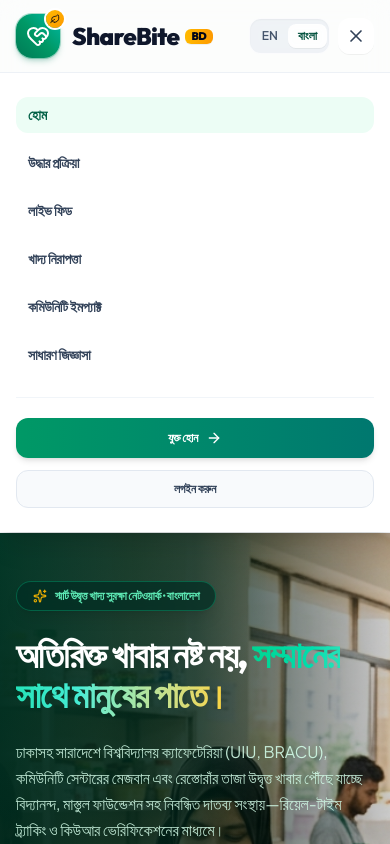
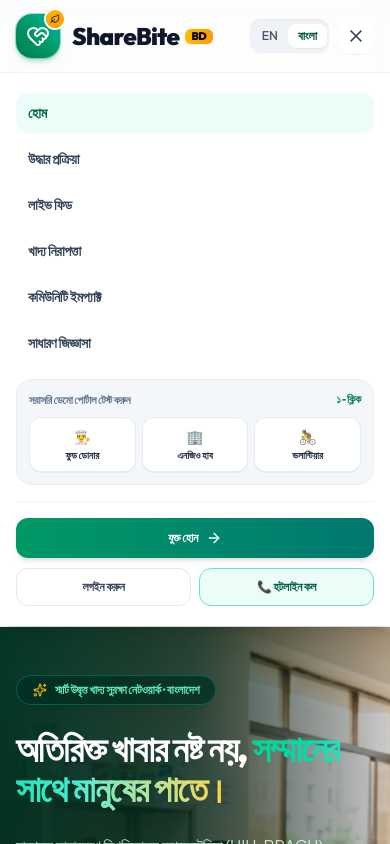
Before and after one commit to mahamudul-hasan7/shearbitebd, a Next.js app: page / in a window 390 px wide. Both pictures are taken after a click on the button 356 px from the left and 36 px from the top of the page. Shown: the top 844 px of the page. Built offline with nearby package versions, Linux system fonts and the light colour scheme.

Commit message:
feat(mobile): landing page mobile menu 1-tap demo switcher, hotline dialer & swipeable area ribbon

```diff
--- a/src/components/home/home-view.tsx
+++ b/src/components/home/home-view.tsx
@@ -756,8 +756,8 @@ export function HomeView() {
 
         {/* Mobile Slide-down Drawer */}
         {isMobileMenuOpen && (
-          <div className="border-t border-slate-200/60 bg-white/90 backdrop-blur-xl px-4 py-6 shadow-xl lg:hidden animate-in slide-in-from-top duration-200">
-            <nav className="grid gap-3">
+          <div className="border-t border-slate-200/60 bg-white/95 backdrop-blur-xl px-4 py-5 shadow-xl lg:hidden animate-in slide-in-from-top duration-200">
+            <nav className="grid gap-1.5">
               {navLinks.map((item) => (
                 <a
                   key={item.id}
@@ -770,7 +770,7 @@ export function HomeView() {
                       window.scrollTo({ top: 0, behavior: "smooth" });
                     }
                   }}
-                  className={`rounded-xl px-3 py-2 text-sm font-heading font-bold transition-colors ${
+                  className={`rounded-xl px-3 py-2.5 text-sm font-heading font-bold transition-colors select-none touch-manipulation ${
                     activeNav === item.id
                       ? "bg-emerald-50 text-emerald-800 font-black"
                       : "text-slate-700 hover:bg-slate-100"
@@ -781,21 +781,63 @@ export function HomeView() {
               ))}
             </nav>
 
-            <div className="mt-6 border-t border-slate-100 pt-5 space-y-3">
+            {/* Direct Demo Portal Switcher for 1-Tap Mobile Testing */}
+            <div className="mt-4 rounded-2xl bg-slate-100/80 p-3 border border-slate-200/60 space-y-2">
+              <div className="flex items-center justify-between text-[11px] font-bold text-slate-500 font-heading">
+                <span>সরাসরি ডেমো পোর্টাল টেস্ট করুন</span>
+                <span className="font-mono text-emerald-700">১-ক্লিক</span>
+              </div>
+              <div className="grid grid-cols-3 gap-1.5">
+                <Link
+                  href={ROUTES.donor.dashboard}
+                  onClick={() => setIsMobileMenuOpen(false)}
+                  className="flex flex-col items-center justify-center rounded-xl bg-white p-2 text-center shadow-2xs hover:bg-emerald-50 active:scale-95 transition-all border border-slate-200/80"
+                >
+                  <span className="text-sm">👨‍🍳</span>
+                  <span className="text-[10px] font-bold text-slate-800 mt-0.5">ফুড ডোনার</span>
+                </Link>
+                <Link
+                  href={ROUTES.ngo.dashboard}
+                  onClick={() => setIsMobileMenuOpen(false)}
+                  className="flex flex-col items-center justify-center rounded-xl bg-white p-2 text-center shadow-2xs hover:bg-emerald-50 active:scale-95 transition-all border border-slate-200/80"
+                >
+                  <span className="text-sm">🏢</span>
+                  <span className="text-[10px] font-bold text-slate-800 mt-0.5">এনজিও হাব</span>
+                </Link>
+                <Link
+                  href={ROUTES.volunteer.dashboard}
+                  onClick={() => setIsMobileMenuOpen(false)}
+                  className="flex flex-col items-center justify-center rounded-xl bg-white p-2 text-center shadow-2xs hover:bg-emerald-50 active:scale-95 transition-all border border-slate-200/80"
+                >
+                  <span className="text-sm">🚴</span>
+                  <span className="text-[10px] font-bold text-slate-800 mt-0.5">ভলান্টিয়ার</span>
+                </Link>
+              </div>
+            </div>
+
+            <div className="mt-4 border-t border-slate-100 pt-4 space-y-2.5">
               <Link
                 href={ROUTES.auth.roleSelection}
                 onClick={() => setIsMobileMenuOpen(false)}
-                className="flex w-full items-center justify-center gap-2 rounded-xl bg-gradient-to-r from-emerald-600 to-teal-700 py-3 text-xs font-extrabold uppercase tracking-wider text-white shadow-md font-heading"
+                className="flex w-full items-center justify-center gap-2 rounded-xl bg-gradient-to-r from-emerald-600 to-teal-700 py-3 text-xs font-extrabold uppercase tracking-wider text-white shadow-md font-heading active:scale-98"
               >
                 {t.nav.join} <ArrowRight className="size-4" />
               </Link>
+              <div className="grid grid-cols-2 gap-2">
                 <Link
                   href={ROUTES.auth.login}
                   onClick={() => setIsMobileMenuOpen(false)}
-                className="flex w-full items-center justify-center rounded-xl border border-slate-200 bg-slate-50 py-2.5 text-xs font-bold text-slate-700 font-heading"
+                  className="flex items-center justify-center rounded-xl border border-slate-200 bg-white py-2.5 text-xs font-bold text-slate-700 font-heading active:scale-98"
                 >
                   {t.nav.login}
                 </Link>
+                <a
+                  href="tel:+880961274273"
+                  className="flex items-center justify-center gap-1.5 rounded-xl border border-emerald-300 bg-emerald-50 py-2.5 text-xs font-bold text-emerald-800 font-heading active:scale-98"
+                >
+                  📞 হটলাইন কল
+                </a>
+              </div>
             </div>
           </div>
         )}
@@ -979,7 +1021,7 @@ export function HomeView() {
             </div>
 
             {/* Area Filter Tabs */}
-            <div className="flex flex-wrap items-center gap-1.5 rounded-2xl border border-slate-200 bg-slate-50 p-1.5 text-xs font-bold font-heading">
+            <div className="flex items-center gap-1.5 rounded-2xl border border-slate-200 bg-slate-50 p-1.5 text-xs font-bold font-heading overflow-x-auto max-w-full scrollbar-none snap-x">
               {[
                 { key: "all", label: t.liveFeed.allZones },
                 { key: "badda", label: t.liveFeed.zoneBadda },
@@ -992,7 +1034,7 @@ export function HomeView() {
                   type="button"
                   onClick={() => setSelectedZone(tab.key)}
                   className={cn(
-                    "rounded-xl px-3 py-1.5 transition-all cursor-pointer",
+                    "shrink-0 snap-start rounded-xl px-3 py-1.5 transition-all cursor-pointer select-none touch-manipulation",
                     selectedZone === tab.key
                       ? "bg-emerald-600 text-white shadow-xs font-black"
                       : "text-slate-600 hover:text-slate-900 hover:bg-slate-200/60"
```
Lines whose indentation alone changed are shown as unchanged.
